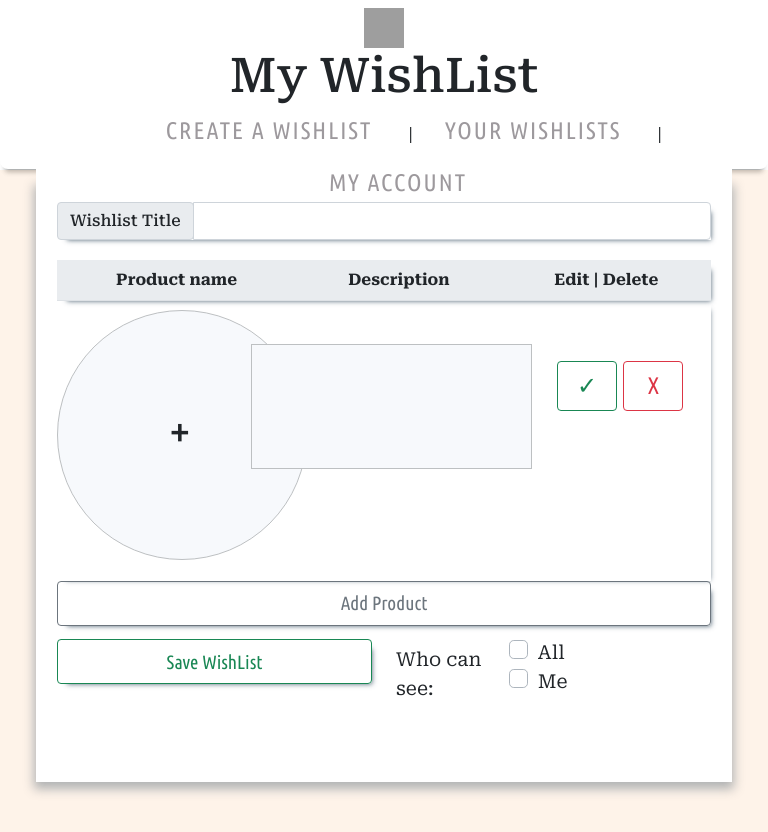
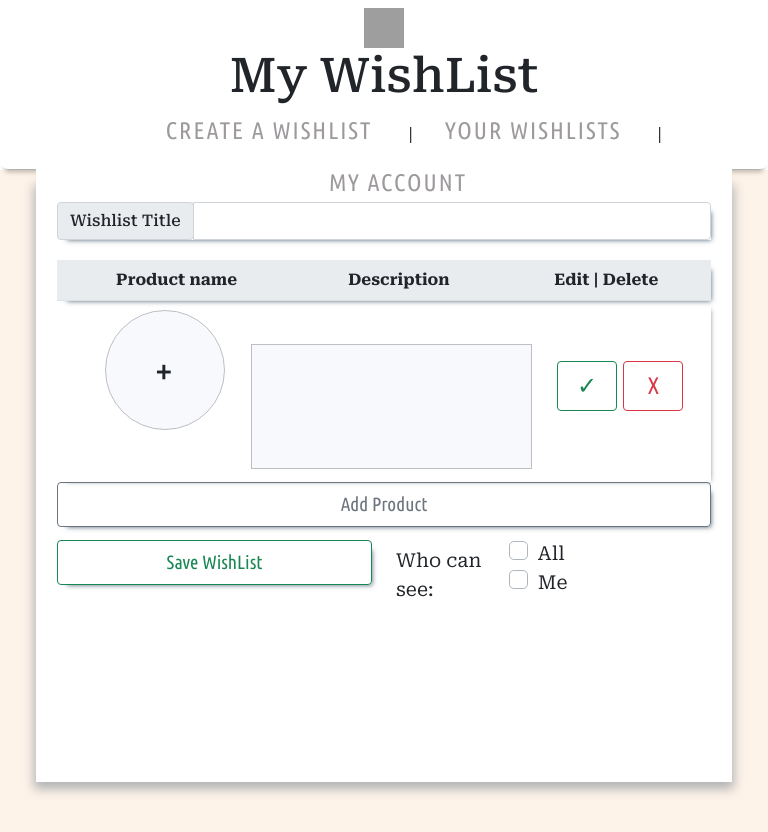
Before and after one commit to AnigalHub/WishList, a Vue app in the folder wish_list.client/: page /createWishlist in a window 768 px wide. Shown: the top 832 px of the page. Built offline with nearby package versions, Linux system fonts and the light colour scheme; grey boxes are pictures that could not be loaded.

Commit message:
добавлена адаптивность

```diff
--- a/wish_list.client/src/components/ImageToUpload.vue
+++ b/wish_list.client/src/components/ImageToUpload.vue
@@ -62,4 +62,38 @@
     }
     /*Круг, где картинка (input) и подпись к элементу*/
     .circle{margin: 4% auto 4%;}
+
+    @media screen and (min-width: 992px) and (max-width: 1200px) {
+        /*Круг, где картинка (input) и подпись к элементу; картинка, которую загрузили*/
+        .circle, img {
+            width: 200px;
+            height: 200px;
+        }
+    }
+    @media screen and (min-width: 768px) and (max-width: 992px) {
+        /*Круг, где картинка (input) и подпись к элементу; картинка, которую загрузили*/
+        .circle, img {
+            width: 150px;
+            height: 150px;
+        }
+        /*подпись к элементу*/
+        label{
+            padding-left: 45%;
+            padding-top: 30%;
+            font-size: 2.5rem;
+        }
+    }
+    @media screen and (min-width: 500px) and (max-width: 768px) {
+        /*Круг, где картинка (input) и подпись к элементу; картинка, которую загрузили*/
+        .circle, img {
+            width: 120px;
+            height: 120px;
+        }
+        /*подпись к элементу*/
+        label{
+            padding-left: 42%;
+            padding-top: 25%;
+            font-size: 2.5rem;
+        }
+    }
 </style>
```
